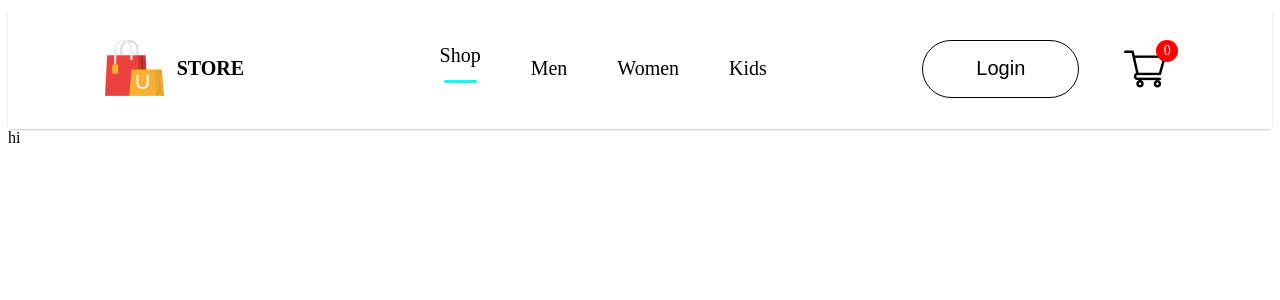
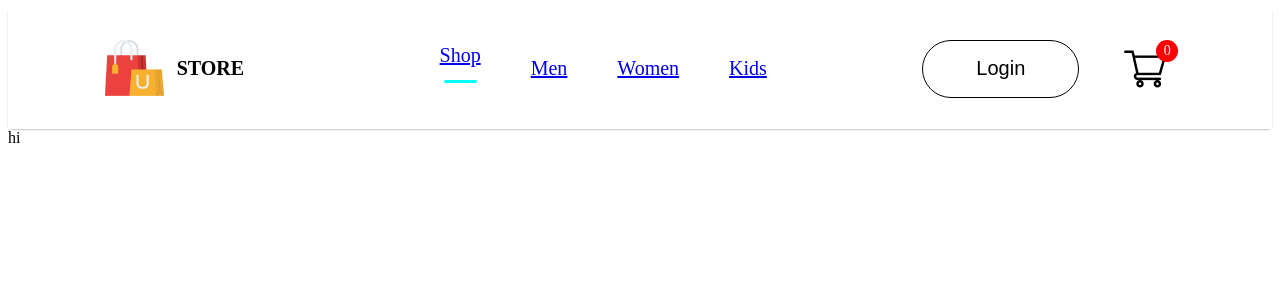
Before and after one commit to bgt1717/EcomApp, a React (Vite) app in the folder web/: page / in a window 1280 px wide. Shown: the top 300 px of the page. Built offline with nearby package versions, Linux system fonts and the light colour scheme.

Commit message:
navigation updated

```diff
--- a/web/src/Components/Navbar/Navbar.jsx
+++ b/web/src/Components/Navbar/Navbar.jsx
@@ -3,6 +3,7 @@
 import logo from '../Assets/logo.png'
 import cart_icon from '../Assets/cart_icon.png'
 import { useState } from 'react'
+import { Link } from 'react-router-dom'
 
 
 const Navbar = () => {
@@ -15,10 +16,10 @@
         <p>STORE</p>
       </div>
       <ul className="nav-menu">
-        <li onClick={()=>{setMenu("shop")}}>Shop{menu==="shop"?<hr/>:<></>}</li>
-        <li onClick={()=>{setMenu("mens")}}>Men{menu==="mens"?<hr/>:<></>}</li>
-        <li onClick={()=>{setMenu("women")}}>Women{menu==="women"?<hr/>:<></>}</li>
-        <li onClick={()=>{setMenu("kids")}}>Kids{menu==="kids"?<hr/>:<></>}</li>
+        <li onClick={()=>{setMenu("shop")}}><Link to='/'>Shop</Link>{menu==="shop"?<hr/>:<></>}</li>
+        <li onClick={()=>{setMenu("mens")}}><Link to='/mens'>Men</Link>{menu==="mens"?<hr/>:<></>}</li>
+        <li onClick={()=>{setMenu("women")}}><Link to='womens'>Women</Link>{menu==="women"?<hr/>:<></>}</li>
+        <li onClick={()=>{setMenu("kids")}}><Link to='kids'>Kids</Link>{menu==="kids"?<hr/>:<></>}</li>
       </ul>
       <div className="nav-login-cart">
       <button>Login</button>
```
